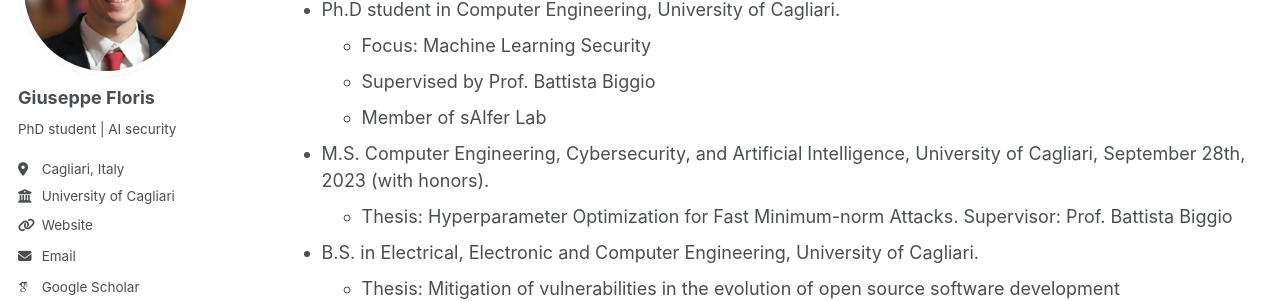
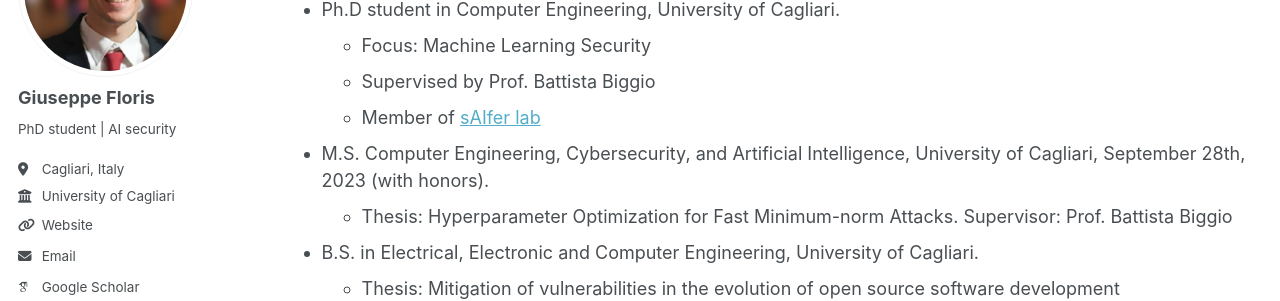
Before and after one commit to giuseppefloris/giuseppefloris.github.io, a Jekyll site: the page built from _pages/cv.md, in a window 1280 px wide and 900 px high. Shown: the part 197-498 px from the top of the window. Built offline with Jekyll 4.4.1, drawn with Linux system fonts in a browser that asks for light colours; some web fonts are replaced; a script that is not in the unit is left out; part of the change alters nothing that is shown.

Commit message:
updated cv

```diff
--- a/_pages/cv.md
+++ b/_pages/cv.md
@@ -14,7 +14,7 @@ Education
 * Ph.D student in Computer Engineering, University of Cagliari.
   * Focus: Machine Learning Security
   * Supervised by Prof. Battista Biggio
-  * Member of sAIfer Lab
+  * Member of [sAIfer lab](https://www.saiferlab.ai/)
 * M.S. Computer Engineering, Cybersecurity, and Artificial Intelligence, University of Cagliari, September 28th, 2023 (with honors).
   * Thesis: Hyperparameter Optimization for Fast Minimum-norm Attacks. Supervisor: Prof. Battista Biggio
 * B.S. in Electrical, Electronic and Computer Engineering, University of Cagliari.
```
